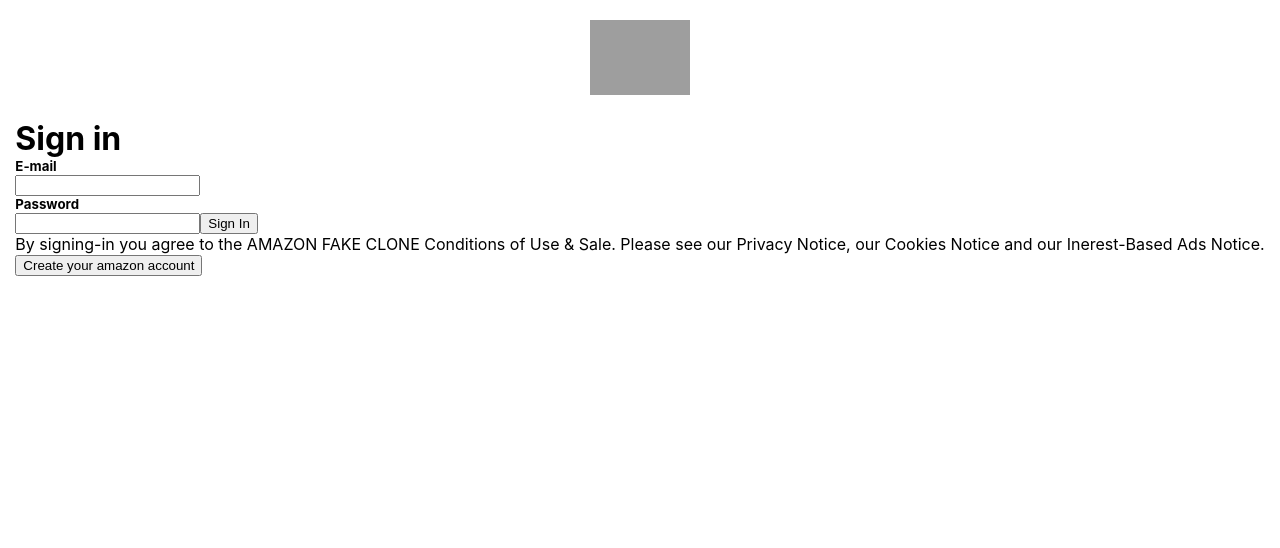
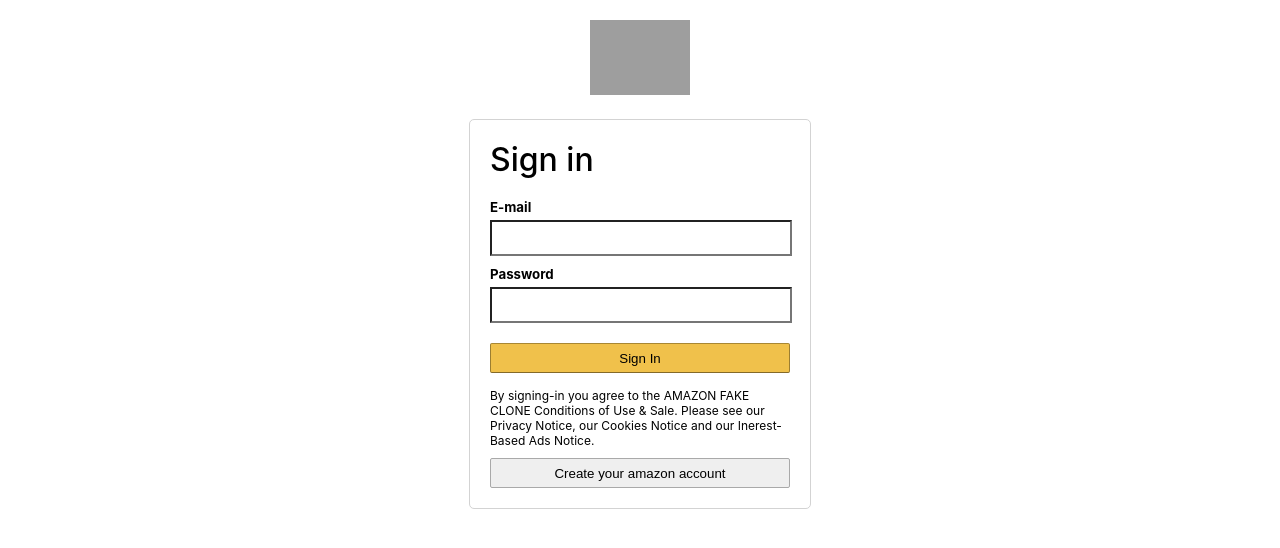
Before and after one commit to wowermalwina/amazon-clone, a React (Create React App) app: page /login in a window 1280 px wide. Shown: the top 548 px of the page. Built offline with nearby package versions, Linux system fonts and the light colour scheme; grey boxes are pictures that could not be loaded.

Commit message:
styling for login updated

```diff
--- a/src/components/Login/Login.jsx
+++ b/src/components/Login/Login.jsx
@@ -18,14 +18,16 @@
           <input type="text" />
           <h5>Password </h5>
           <input type="password" />
-          <button>Sign In</button>
+          <button className="login__signInButton">Sign In</button>
         </form>
         <p>
           By signing-in you agree to the AMAZON FAKE CLONE Conditions of Use &
           Sale. Please see our Privacy Notice, our Cookies Notice and our
           Inerest-Based Ads Notice.
         </p>
-        <button>Create your amazon account</button>
+        <button className="login__registerButton">
+          Create your amazon account
+        </button>
       </div>
     </div>
   );
--- a/src/components/Login/Login.scss
+++ b/src/components/Login/Login.scss
@@ -1,9 +1,9 @@
 .login {
+  background-color: white;
   height: 100vh;
   display: flex;
   flex-direction: column;
   align-items: center;
-  background-color: white;
 
   .login__logo {
     margin-top: 20px;
@@ -13,4 +13,55 @@
     margin-right: auto;
     margin-left: auto;
   }
+
+  .login__container {
+    width: 300px;
+    height: fit-content;
+    display: flex;
+    flex-direction: column;
+    border-radius: 5px;
+    border: 1px solid lightgray;
+    padding: 20px;
+  }
+
+  .login__container {
+    h1 {
+      font-weight: 500;
+      margin-bottom: 20px;
+    }
+    form {
+      h5 {
+        margin-bottom: 5px;
+      }
+      input {
+        height: 30px;
+        margin-bottom: 10px;
+        background-color: white;
+        width: 98%;
+      }
+      .login__signInButton {
+        background: #f0c14b;
+        border-radius: 2px;
+        width: 100%;
+        height: 30px;
+        border: 1px solid;
+        margin-top: 10px;
+        border-color: #a88734 #9c7e31 #846a29;
+      }
+    }
+
+    p {
+      margin-top: 15px;
+      font-size: 12px;
+    }
+  }
+
+  .login__registerButton {
+    border-radius: 2px;
+    width: 100%;
+    height: 30px;
+    border: 1px solid;
+    margin-top: 10px;
+    border-color: darkgray;
+  }
 }
```
